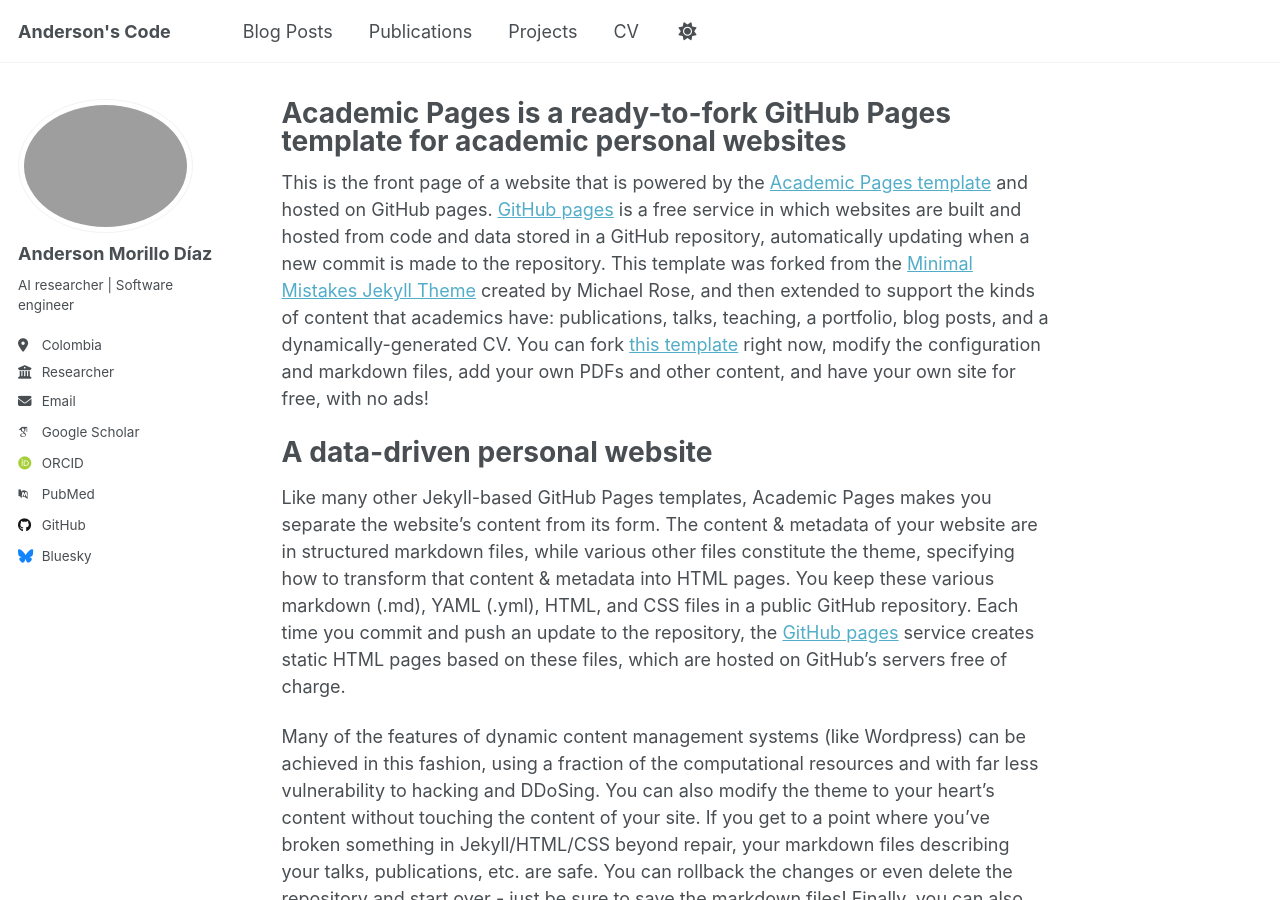
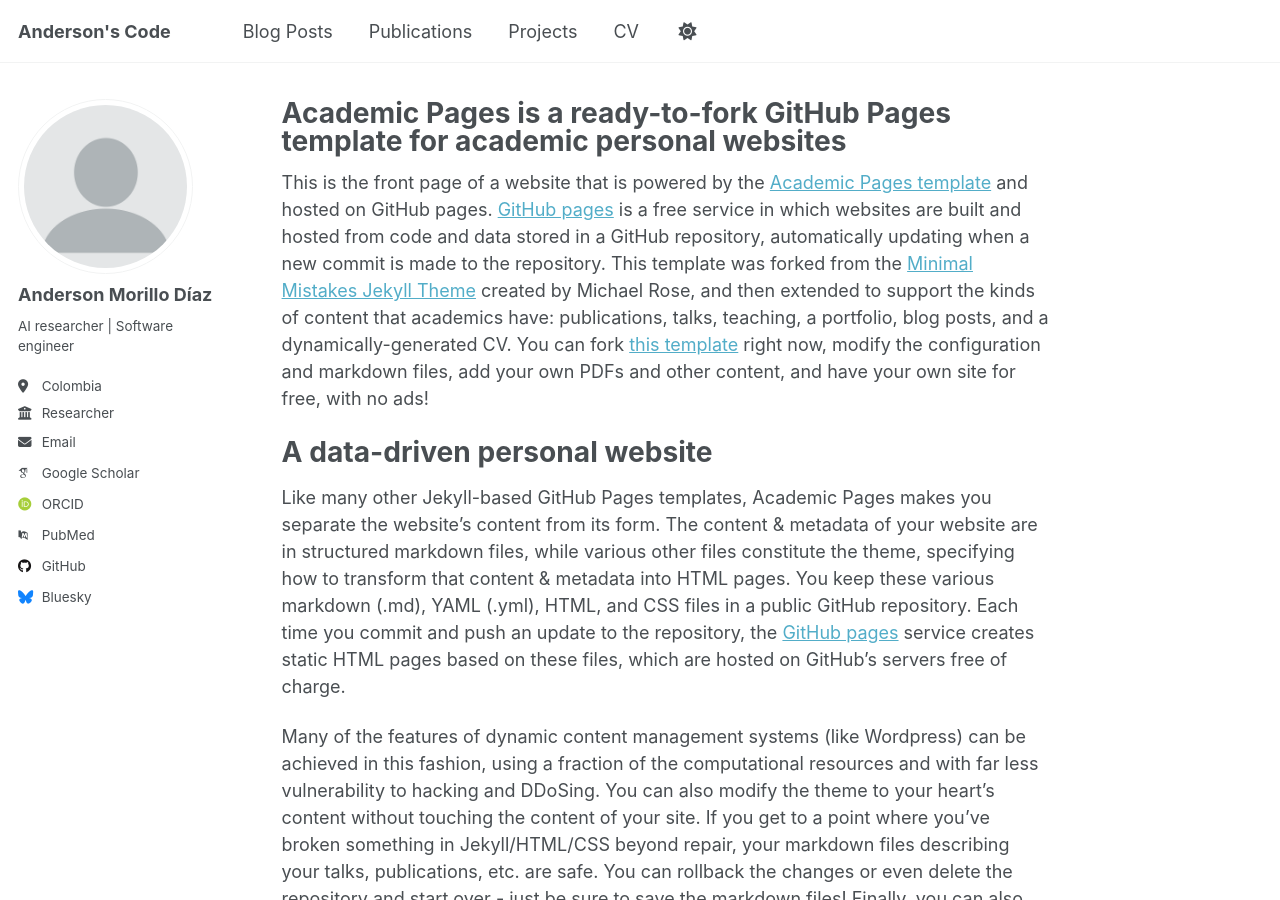
Before and after one commit to andersonmorillo/andersonmorillo.github.io, a Jekyll site: the page built from _pages/about.md, in a window 1280 px wide and 900 px high. Built offline with Jekyll 4.4.1, drawn with Linux system fonts in a browser that asks for light colours; some web fonts are replaced.

Commit message:
problem with the image

```diff
--- a/_config.yml
+++ b/_config.yml
@@ -20,7 +20,7 @@
 # Site Author
 author:
   # Biographic information
-  avatar           : "anderson.png"
+  avatar           : "profile.png"
   name             : "Anderson Morillo Díaz"
   pronouns         : # example: "she/her"
   bio              : "AI researcher | Software engineer "
```
